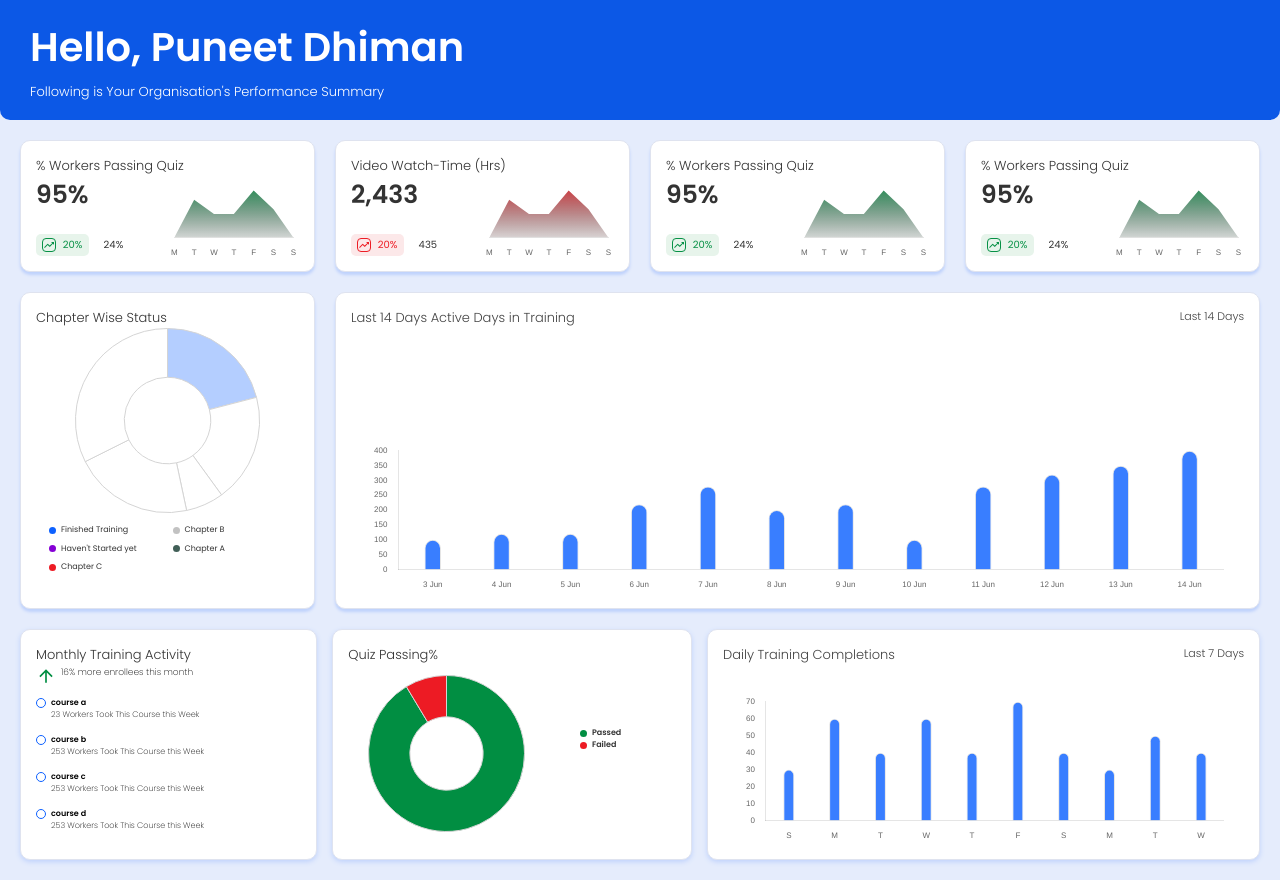
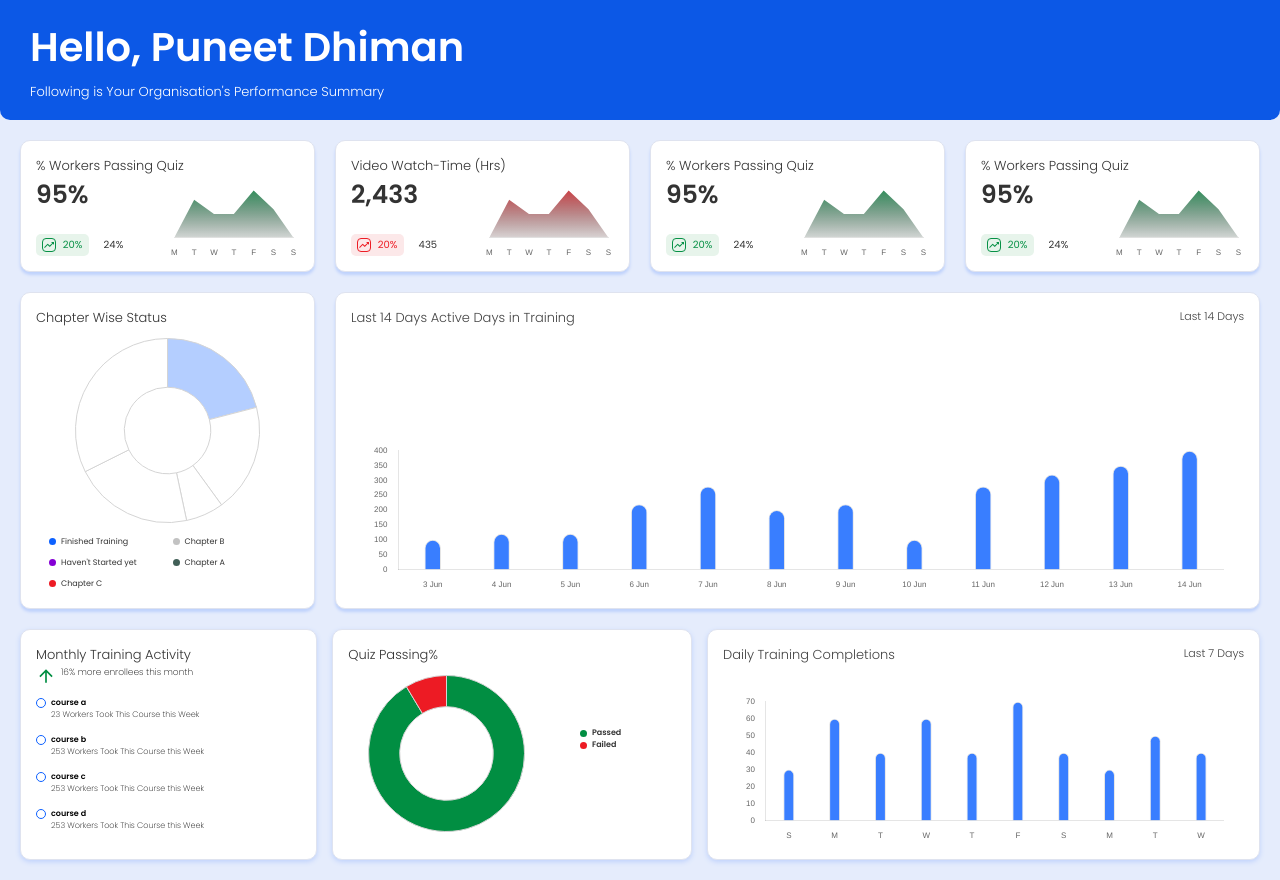
Before and after one commit to 26abhaykumarsingh/chaabi-assignment, a React (Create React App) app: page / in a window 1280 px wide. Built offline with nearby package versions, Linux system fonts and the light colour scheme.

Commit message:
ADD: Cutout Prop in DonutChart.js component

```diff
--- a/src/components/Charts.js
+++ b/src/components/Charts.js
@@ -85,7 +85,7 @@ function Charts() {
         />
       </div>
       <div className="child five">
-        <DonutChartSection data={donutData} />
+        <DonutChartSection data={donutData} cutout={"47%"} />
       </div>
       <div className="child six">
         <BarGraphSection
@@ -100,7 +100,7 @@ function Charts() {
           <MonthlyTrainingSection />
         </div>
         <div className="sevenTwo">
-          <DonutLowerChart data={donut2Data} />
+          <DonutLowerChart data={donut2Data} cutout={"60%"} />
         </div>
         <div className="sevenThree">
           <BarGraphSection
--- a/src/components/DonutChart.js
+++ b/src/components/DonutChart.js
@@ -1,7 +1,7 @@
 import React, { useEffect, useRef } from "react";
 import { Chart as ChartJS } from "chart.js/auto";
 
-function DonutChart({ data }) {
+function DonutChart({ data, cutout }) {
   const chartRef = useRef(null);
 
   useEffect(() => {
@@ -36,7 +36,7 @@ function DonutChart({ data }) {
               position: "right",
             },
           },
-          cutout: "47%",
+          cutout: cutout,
         },
       });
     }
--- a/src/components/DonutChartSection.css
+++ b/src/components/DonutChartSection.css
@@ -18,6 +18,7 @@
 .chart {
   height: 65%;
   width: 100%;
+  margin-top: 10px;
   display: grid;
   grid-template-rows: 100%;
   grid-template-rows: 100%;
@@ -26,6 +27,7 @@
 
 .third {
   padding: 8px;
+  padding-bottom: 0;
   font-size: 8px;
   height: 25%;
   width: 100%;
--- a/src/components/DonutChartSection.js
+++ b/src/components/DonutChartSection.js
@@ -2,12 +2,12 @@ import React from "react";
 import "./DonutChartSection.css";
 import DonutChart from "./DonutChart";
 
-function DonutChartSection({ data }) {
+function DonutChartSection({ data, cutout }) {
   return (
     <div className="donutChartSection">
       <div className="headinggg">Chapter Wise Status</div>
       <div className="chart">
-        <DonutChart className="donutChart" data={data} />
+        <DonutChart className="donutChart" data={data} cutout={cutout} />
       </div>
       <div className="third">
         <div>
--- a/src/components/DonutLowerChart.js
+++ b/src/components/DonutLowerChart.js
@@ -2,13 +2,13 @@ import React from "react";
 import "./DonutLowerChart.css";
 import DonutChart from "./DonutChart";
 
-function DonutLowerChart({ data }) {
+function DonutLowerChart({ data, cutout }) {
   return (
     <div className="donutLowerChart">
       <div className="headinggg">Quiz Passing%</div>
       <div className="down">
         <div className="chartt">
-          <DonutChart className="donutChart" data={data} />
+          <DonutChart className="donutChart" data={data} cutout={cutout} />
         </div>
         <div className="second">
           <div>
--- a/src/components/SidebarOption.css
+++ b/src/components/SidebarOption.css
@@ -22,6 +22,7 @@ h2 {
 .sidebarOption:hover {
   background-color: #b3c9fa;
   color: #004bd5;
+  cursor: no-drop;
 }
 
 .sidebarOption--active {
@@ -33,4 +34,5 @@ h2 {
 .sidebarOption--active:hover {
   background-color: #0c58e6;
   color: white;
+  cursor: auto;
 }
```
